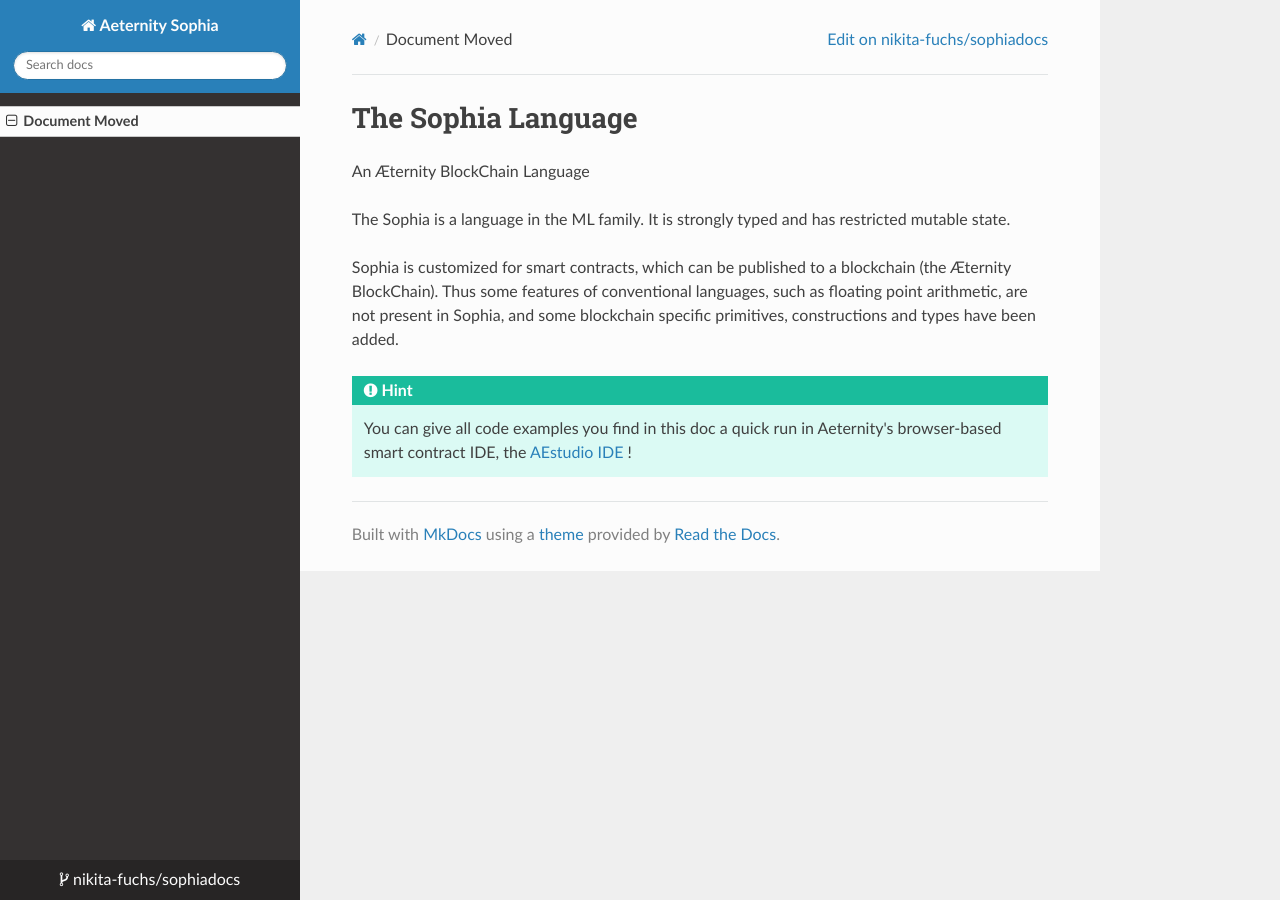
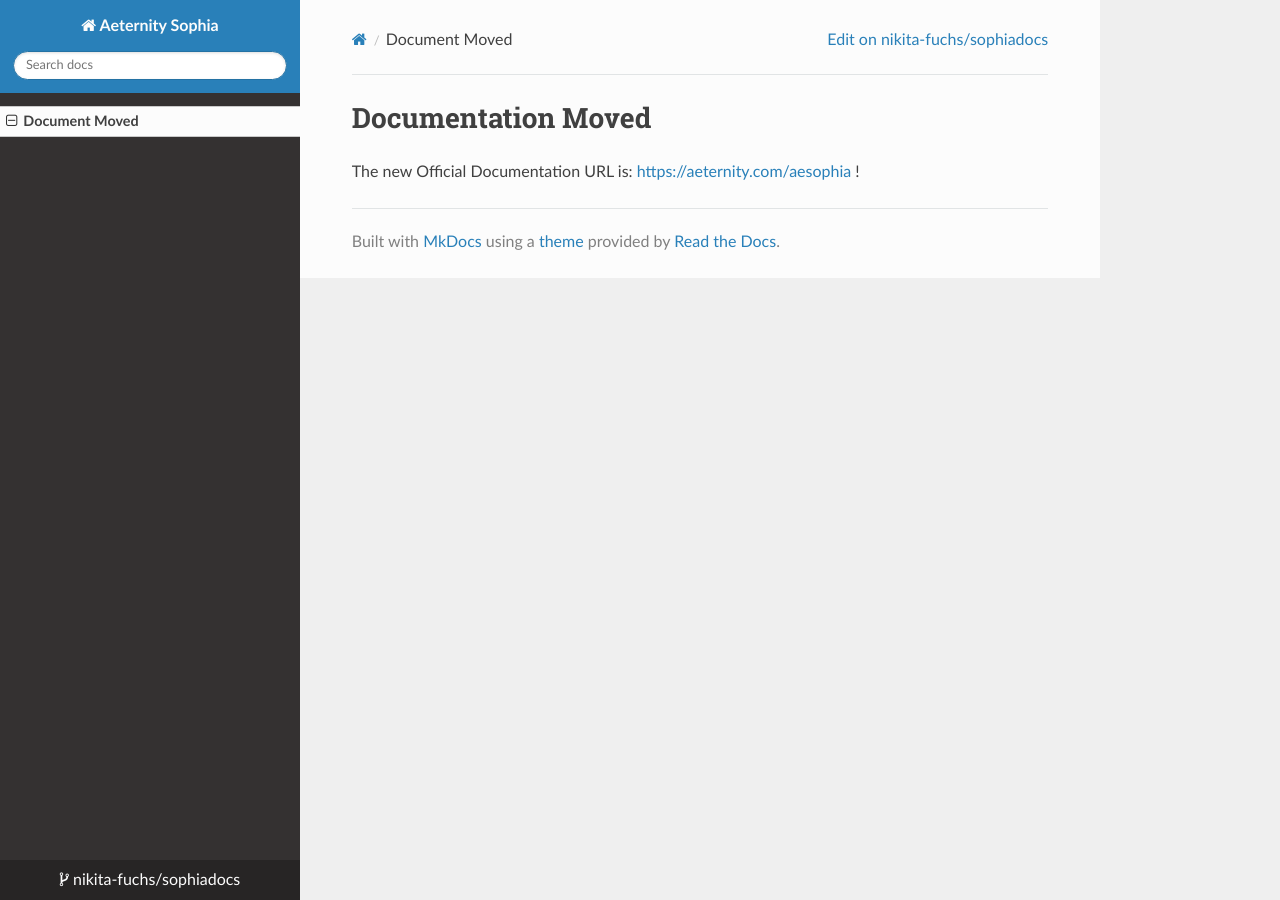
Before and after one commit to nikita-fuchs/sophiadocs, an MkDocs documentation site: the page built from docs/index.md, in a window 1280 px wide. Built offline with MkDocs 1.6.1, drawn with Linux system fonts in a browser that asks for light colours; nearby versions of some CDN libraries.

Commit message:
Update index.md

```diff
--- a/docs/index.md
+++ b/docs/index.md
@@ -1,14 +1,3 @@
-# The Sophia Language
+# Documentation Moved
 
-An Æternity BlockChain Language
-
-The Sophia is a language in the ML family. It is strongly typed and has
-restricted mutable state.
-
-Sophia is customized for smart contracts, which can be published
-to a blockchain (the Æternity BlockChain). Thus some features of conventional
-languages, such as floating point arithmetic, are not present in Sophia, and
-some blockchain specific primitives, constructions and types have been added.
-
-!!! hint
-    You can give all code examples you find in this doc a quick run in Aeternity's browser-based smart contract IDE, the [AEstudio IDE](https://studio.aepps.com/) !
+The new Official Documentation URL is: [https://aeternity.com/aesophia](https://aeternity.com/aesophia) !
```
